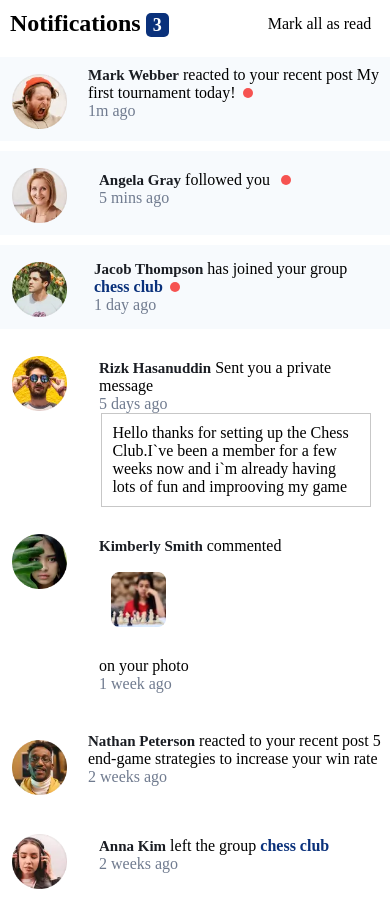
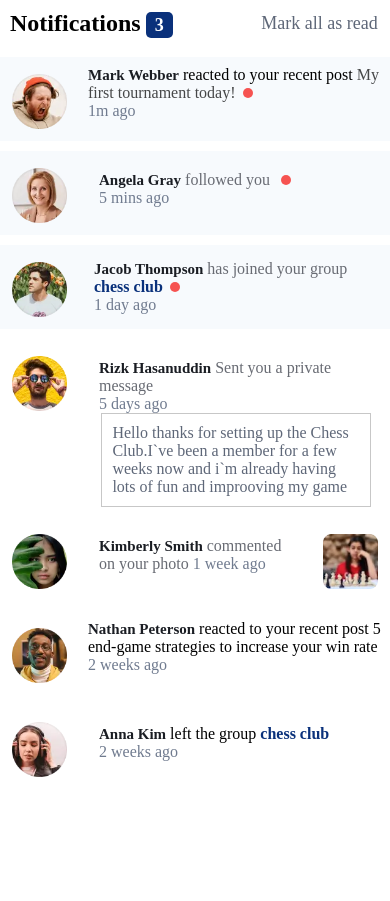
Before and after one commit to agichimu/Notifications-page, a website built with Vite: page index.html in a window 390 px wide. Shown: the top 901 px of the page. After the commit the page ends 844 px from the top, so only its background shows below. Built offline with nearby package versions, Linux system fonts and the light colour scheme.

Commit message:
@media responsiveness

```diff
--- a/index.html
+++ b/index.html
@@ -26,17 +26,17 @@
        <div class="Angela">
         <img src="/images/avatar-angela-gray.webp" alt="">
 
-        <p><span class="name">Angela Gray</span><span> followed you <span class="orange-dot"></span><br><span class="num"> 5 mins ago</span></p>
+        <p><span class="name">Angela Gray</span><span class="event"> followed you <span class="orange-dot"></span><br><span class="num"> 5 mins ago</span></p>
        </div>
 
        <div class="Jacob">
         <img src="/images/avatar-jacob-thompson.webp" alt="">
-        <p><span class="name"> Jacob Thompson</span> has joined your group <span class="chess">chess club</span><span class="orange-dot"></span><br><span class="num"> 1 day ago</span></p>
+        <p><span class="name"> Jacob Thompson</span> <span class="event"> has joined your group </span><span class="chess">chess club</span><span class="orange-dot"></span><br><span class="num"> 1 day ago</span></p>
        </div>
 
        <div class="Rizk">
         <img src="/images/avatar-rizky-hasanuddin.webp" alt="">
-        <p><span class="name">Rizk Hasanuddin</span><span> Sent you a private message</span><br><span class="num">5 days ago</span></p>
+        <p><span class="name">Rizk Hasanuddin</span><span class="event"> Sent you a private message </span><br><span class="num">5 days ago</span></p>
          </div>
         <div class="grid">Hello thanks for setting up the Chess Club.I`ve been a member for a few weeks now and i`m already having lots of fun and improoving my game</div>
 
@@ -44,8 +44,9 @@
        </div>
        <div class="Kimberly">
         <img src="/images/avatar-kimberly-smith.webp" alt="">
-        <p><span class="name">Kimberly Smith</span> commented <span class="Chess"><img src="/images/image-chess.webp" alt=""></span><br>
-          on your photo <br><span class="num">1 week ago</span></p>
+        <p><span class="name">Kimberly Smith</span> <span class="event"> commented on your photo </span><span class="num">1 week ago</span></p>
+        <span class="Chess"><img src="/images/image-chess.webp" alt=""></span><br>
+
        </div>
 
        <div class="Nathan">
--- a/style.css
+++ b/style.css
@@ -11,10 +11,9 @@
   --dark-grayish-blue : hsl(219 12% 42%);
   --verydark-blue : hsl(224 21% 14%);
   }
+
   body {
   font-size : 16px;
-  }
-  body {
   margin : 0;
   display : flex;
   place-items : center;
@@ -79,7 +78,9 @@
   flex-wrap: wrap;
   }
   .navbar p {
-    margin-left: 2rem;
+  color:  hsl(219, 12%, 42%);
+  font-size: 18px;
+  margin-left: 2rem;
   flex-wrap: wrap;
   width: 100%;
   }
@@ -91,7 +92,7 @@
   font-size : 18px;
   margin-bottom : 10px;
   font-family : 'Plus Jakarta Sans';
-  padding : 2px 7px;
+  padding : 3px 9px;
   }
   .main-content {
   display : flex;
@@ -125,9 +126,10 @@
   font-family : 'Plus Jakarta Sans';
   color : hsl(222 16% 12%);
   }
-  .Mark .my first tournament {
+  .Mark .event{
   font-family : 'Plus Jakarta Sans';
-  color : hsl(224, 80%, 40%);
+  color : hsla(210, 2%, 21%, 0.912);
+  font-weight: l;
   }
   .num {
     color: hsl(219, 12%, 50%);
@@ -226,6 +228,7 @@
   color : hsl(224 5% 43%);
   }
    .grid {
+    color: hsl(219 12% 42%);
     width: 100%;
     margin-left: 26%;
     padding-left: 23px;
```
